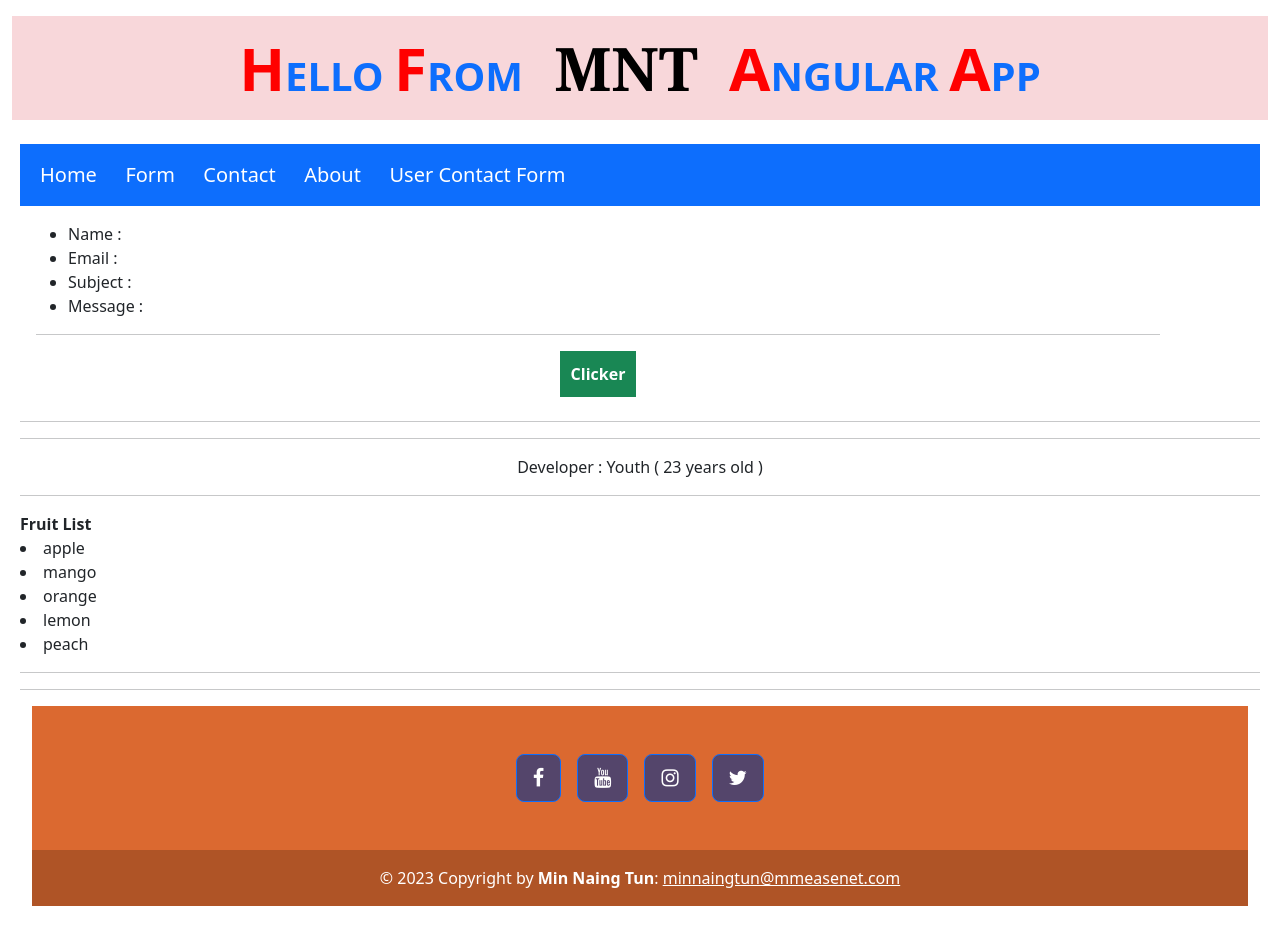
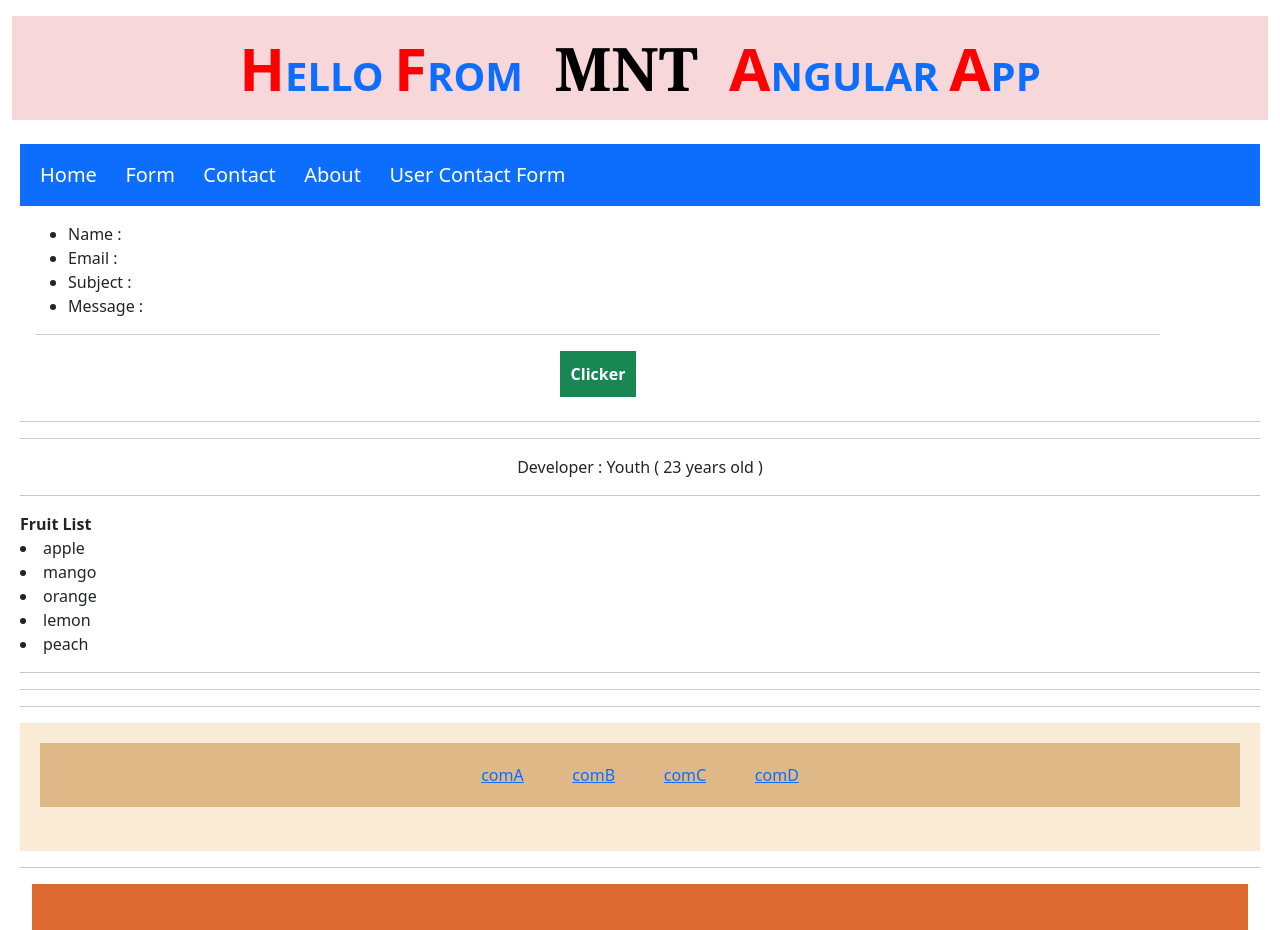
Before and after one commit to min-naing-tun/angular-study-basic, an Angular app: page /userFormShow in a window 1280 px wide. Shown: the top 930 px of the page. Built offline with nearby package versions, Linux system fonts and the light colour scheme.

Commit message:
Router-And-Route_Parameter

```diff
--- /dev/null
+++ b/src/app/user-form-show/comA.component.ts
@@ -0,0 +1,15 @@
+import { Component } from '@angular/core';
+
+
+@Component({
+    selector: 'my-comA',
+    template: `
+    <h1>This is component one</h1>
+    `,
+    styles: [``]
+})
+
+
+export class ComA{
+
+}
--- /dev/null
+++ b/src/app/user-form-show/comB.component.ts
@@ -0,0 +1,13 @@
+import {Component} from '@angular/core';
+
+@Component({
+    selector: 'my-comB',
+    template: `
+    <h1>This is component two</h1>
+    `,
+    styles: [``]
+})
+
+export class ComB{
+
+}
--- /dev/null
+++ b/src/app/user-form-show/comC.component.ts
@@ -0,0 +1,11 @@
+import {Component} from '@angular/core';
+
+@Component({
+    selector: 'my-comC',
+    template: `
+    <h1>This is component C</h1>
+    `,
+    styles: [``]
+})
+
+export class ComC{}
--- /dev/null
+++ b/src/app/user-form-show/comD.component.ts
@@ -0,0 +1,11 @@
+import {Component} from '@angular/core';
+
+@Component({
+    selector: 'my-comD',
+    template: `
+    <h1>This is component D</h1>
+    `,
+    styles: [``]
+})
+
+export class ComD{}
--- /dev/null
+++ b/src/app/user-form-show/comHome.component.ts
@@ -0,0 +1,20 @@
+import { Component } from '@angular/core';
+
+@Component({
+    selector: 'my-ComHome',
+    template: `
+    <div style="padding: 20px; background-color: burlywood;">
+    <a routerLink=ComA class="p-3">comA</a>&nbsp;&nbsp;&nbsp;
+    <a routerLink="ComB" class="p-3">comB</a>&nbsp;&nbsp;&nbsp;
+    <a routerLink="ComC" class="p-3">comC</a>&nbsp;&nbsp;&nbsp;
+    <a [routerLink]="['ComD', 10]" class="p-3">comD</a> <!--Route with route parameters-->
+    </div>
+
+    <br>
+    <router-outlet></router-outlet>
+    `
+})
+
+export class ComHome {
+
+}
--- /dev/null
+++ b/src/app/user-form-show/comRoute.component.ts
@@ -0,0 +1,27 @@
+import { RouterModule, Routes } from '@angular/router';
+import { ComA } from './comA.component';
+import { ComB } from './comB.component';
+import { ComC } from './comC.component';
+import { ComD } from './comD.component';
+
+const mntRouting: Routes = [
+    {
+        path: 'userFormShow/ComA',
+        component: ComA
+    },
+    {
+        path: 'userFormShow/ComB',
+        component: ComB
+    },
+    {
+        path: 'userFormShow/ComC',
+        component: ComC
+    },
+    {
+        path: 'userFormShow/ComD/:id', //for route parameter id is the variable
+        component: ComD
+    }
+]
+
+
+export const ComRoute = RouterModule.forChild(mntRouting);
--- a/src/app/user-form-show/user-form-show.component.html
+++ b/src/app/user-form-show/user-form-show.component.html
@@ -6,7 +6,8 @@
         <li>Message : {{devService.userInputData[3]}}</li> <!--use service array-->
     </ul>
     <hr>
-    <button type="button" class="btn btn-success" appBtnTextBold appBtnHover appBtnCustomMarginWhenHover [customMargin]="'30px'">Clicker</button>
+    <button type="button" class="btn btn-success" appBtnTextBold appBtnHover appBtnCustomMarginWhenHover
+        [customMargin]="'30px'">Clicker</button>
 </div>
 
 <hr>
@@ -26,9 +27,16 @@
 <hr>
 <div class="text-start">
     <b class="text-start">Fruit List</b>
-<div *ngFor="let item of fruits" class="text-start"> <!--Structure directive for ngFor-->
-    <li>{{item}}</li>
-</div>
+    <div *ngFor="let item of fruits" class="text-start"> <!--Structure directive for ngFor-->
+        <li>{{item}}</li>
+    </div>
 </div>
 <hr>
 <hr>
+<hr>
+<div style="background-color: antiquewhite; padding: 20px;">
+    <!--For Route Testing-->
+    <my-ComHome></my-ComHome>
+    <!---->
+</div>
+<hr>
```
Also changed, not shown: src/app/app.module.ts (+13 -0 lines).
